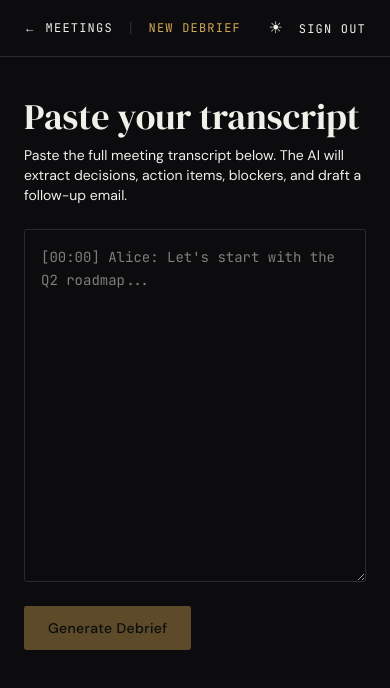
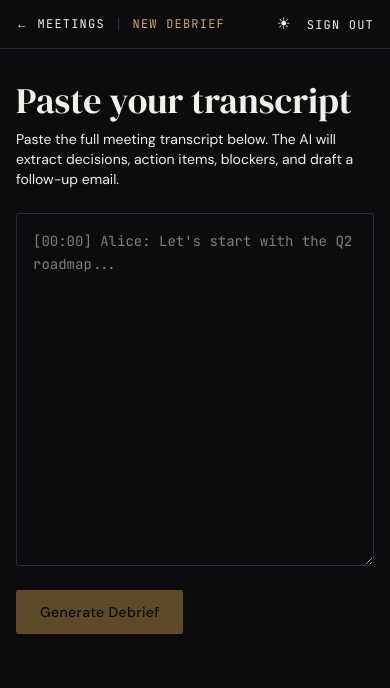
Before and after one commit to deyanski/meeting-debrief, a Next.js app: page /meetings/new in a window 390 px wide. Shown: the top 688 px of the page. Built offline with nearby package versions, Linux system fonts and the light colour scheme.

Commit message:
issue 11: improve mobile look & feel

```diff
--- a/app/(app)/dashboard/page.tsx
+++ b/app/(app)/dashboard/page.tsx
@@ -38,7 +38,7 @@ export default async function DashboardPage() {
   return (
     <div className="min-h-dvh" style={{ backgroundColor: 'var(--color-background)' }}>
       <header
-        className="sticky top-0 z-10 flex items-center justify-between px-6 py-4"
+        className="sticky top-0 z-10 flex flex-wrap items-center justify-between gap-3 px-4 py-3 sm:px-6 sm:py-4"
         style={{
           backgroundColor: 'var(--color-background)',
           borderBottom: '1px solid var(--color-border)',
@@ -50,7 +50,7 @@ export default async function DashboardPage() {
         >
           Meeting Debrief
         </span>
-        <div className="flex items-center gap-6">
+        <div className="flex items-center gap-4 sm:gap-6">
           <a
             href="/meetings"
             className="text-xs tracking-widest uppercase transition-opacity hover:opacity-60"
@@ -63,7 +63,7 @@ export default async function DashboardPage() {
         </div>
       </header>
 
-      <main className="max-w-3xl mx-auto px-6 py-10 flex flex-col gap-10">
+      <main className="max-w-3xl mx-auto px-4 py-8 sm:px-6 sm:py-10 flex flex-col gap-10">
         <div>
           <h1
             className="text-4xl mb-1"
--- a/app/(app)/meetings/[id]/ActionItemChecklist.tsx
+++ b/app/(app)/meetings/[id]/ActionItemChecklist.tsx
@@ -122,7 +122,7 @@ export function ActionItemChecklist({
       )}
 
       {/* Add new item inline */}
-      <div className="flex gap-2 mt-2">
+      <div className="flex flex-col xs:flex-row gap-2 mt-2">
         <input
           ref={inputRef}
           value={addText}
@@ -140,7 +140,7 @@ export function ActionItemChecklist({
         <button
           onClick={handleAdd}
           disabled={isAdding || !addText.trim()}
-          className="px-4 py-2 rounded-sm text-sm transition-all disabled:opacity-40"
+          className="w-full xs:w-auto px-4 py-2 rounded-sm text-sm transition-all disabled:opacity-40"
           style={{
             backgroundColor: 'var(--color-accent)',
             color: 'var(--color-background)',
--- a/app/(app)/meetings/[id]/page.tsx
+++ b/app/(app)/meetings/[id]/page.tsx
@@ -64,7 +64,7 @@ export default async function MeetingDetailPage({ params }: Props) {
         </div>
       </header>
 
-      <main className="max-w-3xl mx-auto px-6 py-10 flex flex-col gap-10">
+      <main className="max-w-3xl mx-auto px-4 py-8 sm:px-6 sm:py-10 flex flex-col gap-10">
         {/* Title + meta */}
         <div>
           <p
--- a/app/(app)/meetings/new/page.tsx
+++ b/app/(app)/meetings/new/page.tsx
@@ -94,35 +94,35 @@ export default function NewMeetingPage() {
     <div className="min-h-dvh" style={{ backgroundColor: 'var(--color-background)' }}>
       {/* Header */}
       <header
-        className="sticky top-0 z-10 flex items-center justify-between px-6 py-4"
+        className="sticky top-0 z-10 flex flex-wrap items-center justify-between gap-3 px-4 py-3 sm:px-6 sm:py-4"
         style={{
           backgroundColor: 'var(--color-background)',
           borderBottom: '1px solid var(--color-border)',
         }}
       >
-        <div className="flex items-center gap-4">
+        <div className="flex items-center gap-3 sm:gap-4 min-w-0">
           <a
             href="/meetings"
-            className="text-xs tracking-widest uppercase transition-opacity hover:opacity-60"
+            className="text-xs tracking-widest uppercase transition-opacity hover:opacity-60 shrink-0"
             style={{ fontFamily: 'var(--font-mono)', color: 'var(--color-text-muted)' }}
           >
             ← Meetings
           </a>
           <span style={{ color: 'var(--color-border)' }}>|</span>
           <span
-            className="text-xs tracking-widest uppercase"
+            className="text-xs tracking-widest uppercase truncate"
             style={{ fontFamily: 'var(--font-mono)', color: 'var(--color-accent)' }}
           >
             New Debrief
           </span>
         </div>
-        <div className="flex items-center gap-4">
+        <div className="flex items-center gap-4 shrink-0">
           <ThemeToggle />
           <SignOutButton />
         </div>
       </header>
 
-      <main className="max-w-3xl mx-auto px-6 py-10">
+      <main className="max-w-3xl mx-auto px-4 py-8 sm:px-6 sm:py-10">
         {!draft ? (
           // ── Transcript input phase ──────────────────────────────────────
           <div className="flex flex-col gap-6">
--- a/app/(app)/meetings/page.tsx
+++ b/app/(app)/meetings/page.tsx
@@ -87,7 +87,7 @@ export default async function MeetingsPage({ searchParams }: Props) {
         <SignOutButton />
       </header>
 
-      <main className="max-w-3xl mx-auto px-6 py-10">
+      <main className="max-w-3xl mx-auto px-4 py-8 sm:px-6 sm:py-10">
         <div className="flex flex-col gap-8">
           <div>
             <h1
--- a/app/globals.css
+++ b/app/globals.css
@@ -5,6 +5,9 @@
 @custom-variant dark (&:is(.dark *));
 
 @theme {
+  /* Breakpoints */
+  --breakpoint-xs: 480px;
+
   /* Custom tokens not managed by shadcn */
   --color-surface: #16161a;
   --color-surface-raised: #1e1e24;
```
